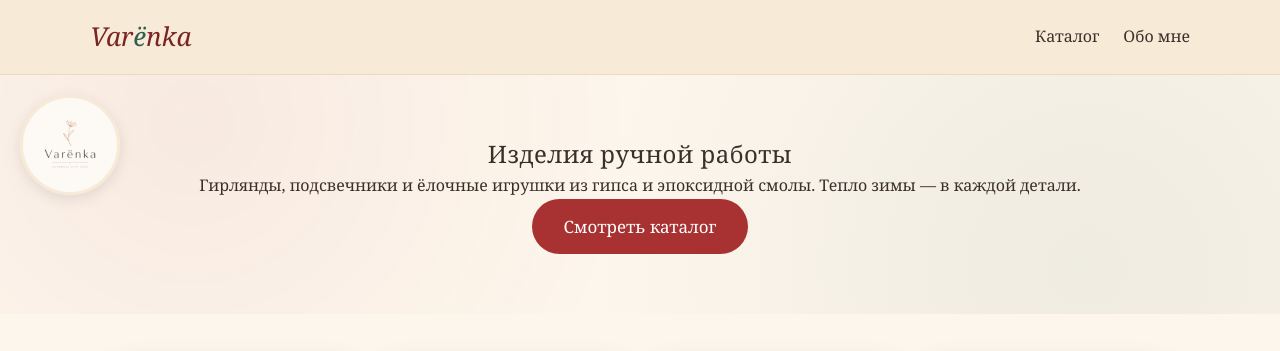
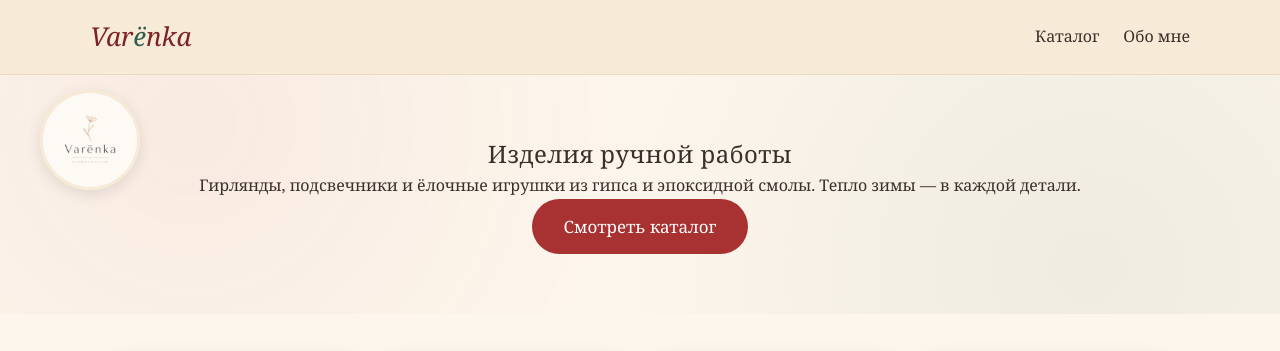
Before and after one commit to fep0000-ship-it/varenka, a plain HTML site: page index.html in a window 1280 px wide. Shown: the top 351 px of the page. Drawn offline with Linux system fonts and the light colour scheme.

Commit message:
Update style.css

```diff
--- a/style.css
+++ b/style.css
@@ -330,8 +330,8 @@ footer a { color: #f2ece2; text-decoration: underline; }
 
 .hero-corner-logo {
   position: absolute;
-  top: 20px;
-  left: 20px;
+  top: 15px;
+  left: 40px;
   width: 100px;
   height: 100px;
   border-radius: 50%;
```
